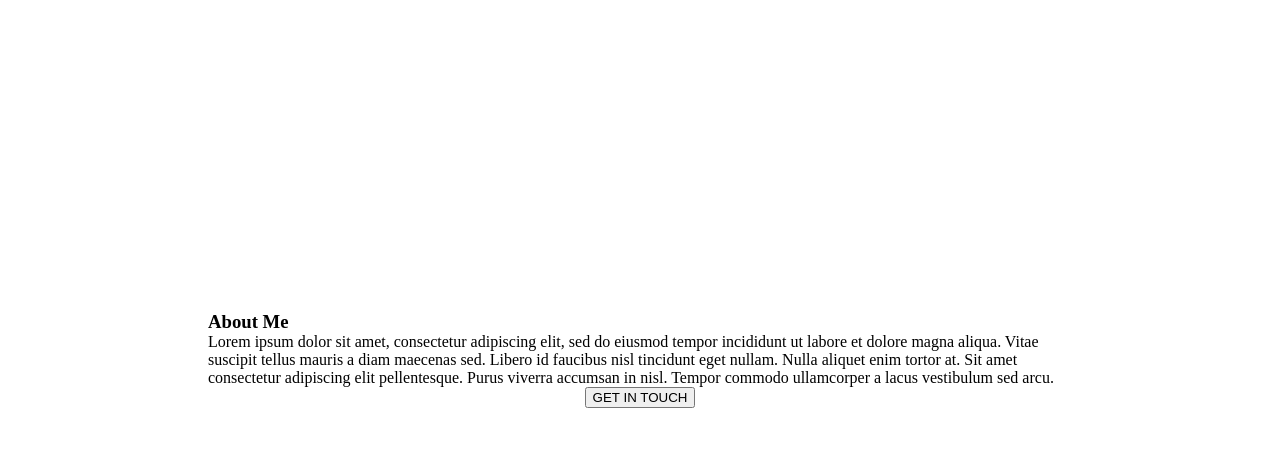
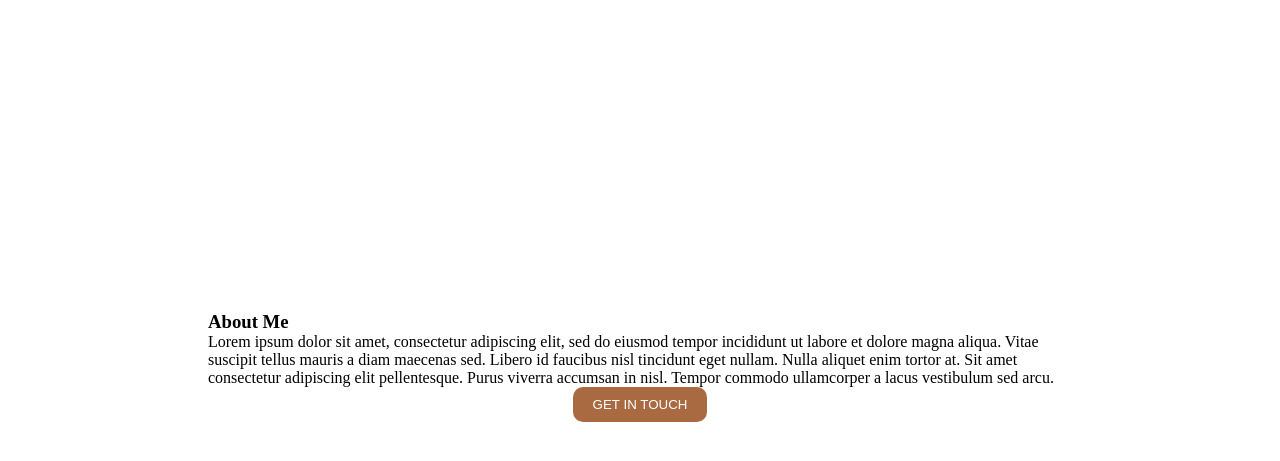
Before and after one commit to nathanschwartz1/nathanschwartz-J352, a plain HTML site: page mockup-assignment/index.html in a window 1280 px wide. Shown: the part 77-538 px from the top of the page. Drawn offline with Linux system fonts and the light colour scheme.

Commit message:
Update style.css

```diff
--- a/mockup-assignment/style.css
+++ b/mockup-assignment/style.css
@@ -31,7 +31,11 @@ p {
 }
 
 button {
-    background-color:
+    background-color: #AA6A41;
+    border: none;
+    color: white;
+    border-radius: 10px;
+    padding: 10px 20px 10px 20px;
 }
 
 button:hover {
```
